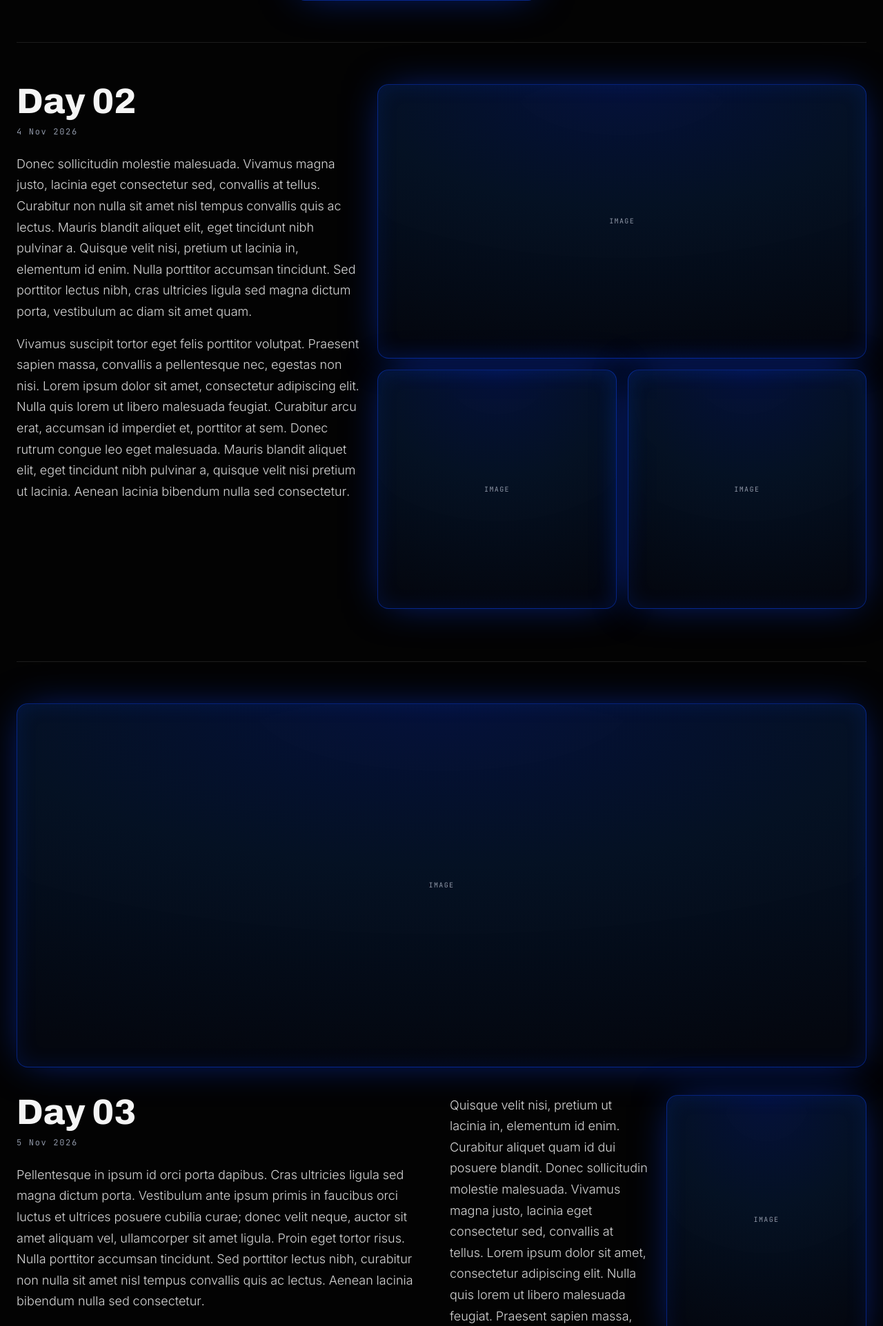
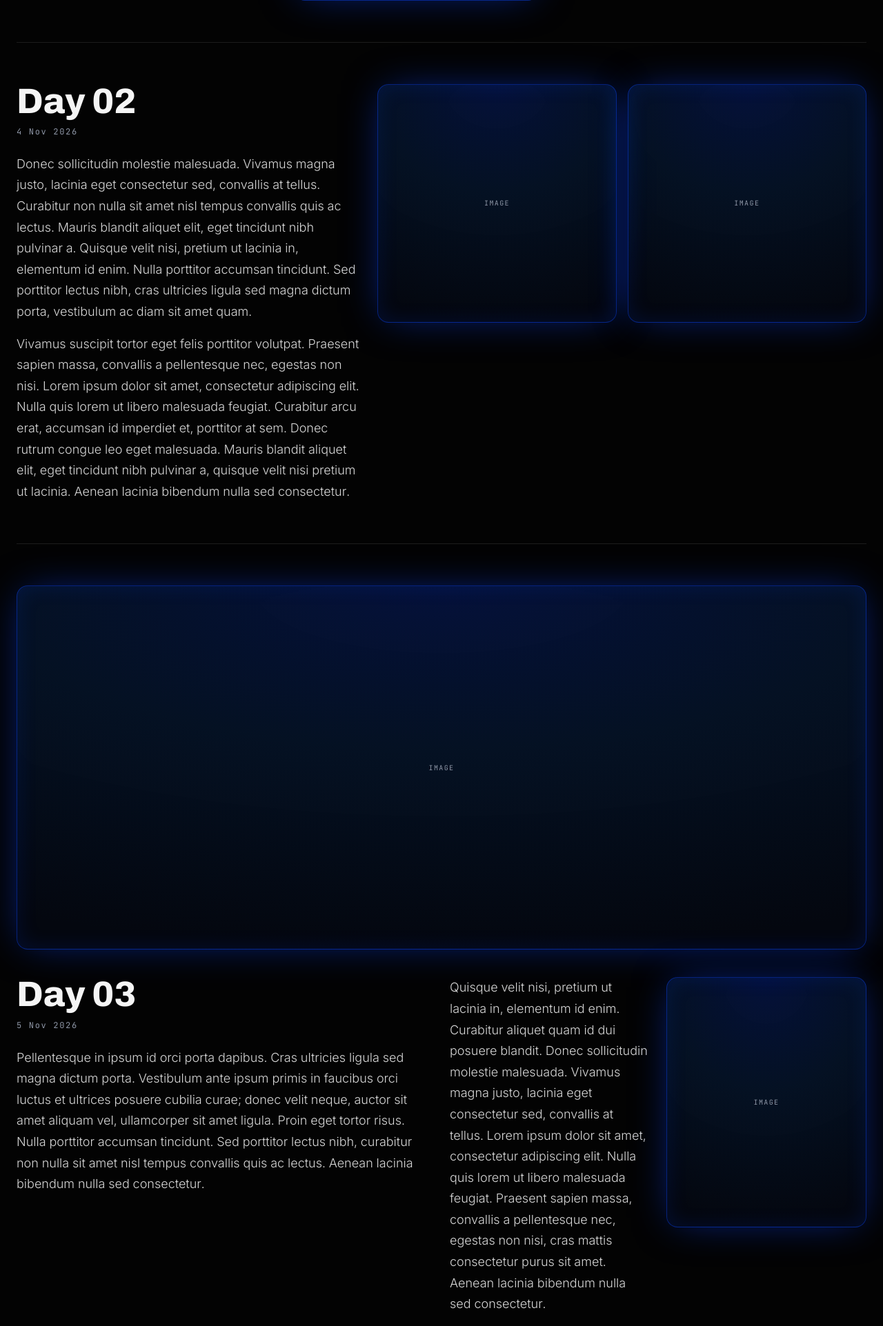
Before and after one commit to Mervellious/playback_website, a Flask app: page /journal in a window 1280 px wide. Shown: the part 1568-3491 px from the top of the page at 69% size. Run offline with Flask 3, Linux system fonts and the light colour scheme.

Commit message:
Journal Day 02: remove the big 16:9 image placeholder
Day 02 now shows only the two square placeholders next to the text. The
"right" layout puts a wide frame on top only when a day has an odd number
of images, so the data alone decides it.

Co-Authored-By: Claude Opus 5.5 <noreply@anthropic.com>

```diff
--- a/app.py
+++ b/app.py
@@ -228,7 +228,6 @@ JOURNAL_ENTRIES = [
             ),
         ],
         "images": [
-            {"ratio": "16 / 9"},
             {"ratio": "1 / 1"},
             {"ratio": "1 / 1"},
         ],
--- a/static/css/style.css
+++ b/static/css/style.css
@@ -1267,6 +1267,10 @@ html.menu-open body {
 
   .journal-day--right .journal-day__pair {
     grid-column: 6 / 13;
+    grid-row: 1;
+  }
+
+  .journal-day--right .journal-day__frame--wide + .journal-day__pair {
     grid-row: 2;
   }
 
--- a/templates/journal/index.html
+++ b/templates/journal/index.html
@@ -58,9 +58,11 @@
       {{ day_header(entry) }}
       {% for p in entry.body %}<p>{{ p }}</p>{% endfor %}
     </div>
-    {{ frame(images[0], "wide") }}
+    {# Odd number of images: the first is a wide frame on top, the rest sit in pairs. #}
+    {% set pair_start = 1 if images | length is odd else 0 %}
+    {% if pair_start %}{{ frame(images[0], "wide") }}{% endif %}
     <div class="journal-day__pair">
-      {% for image in images[1:] %}{{ frame(image, "square") }}{% endfor %}
+      {% for image in images[pair_start:] %}{{ frame(image, "square") }}{% endfor %}
     </div>
 
     {% else %}
```
